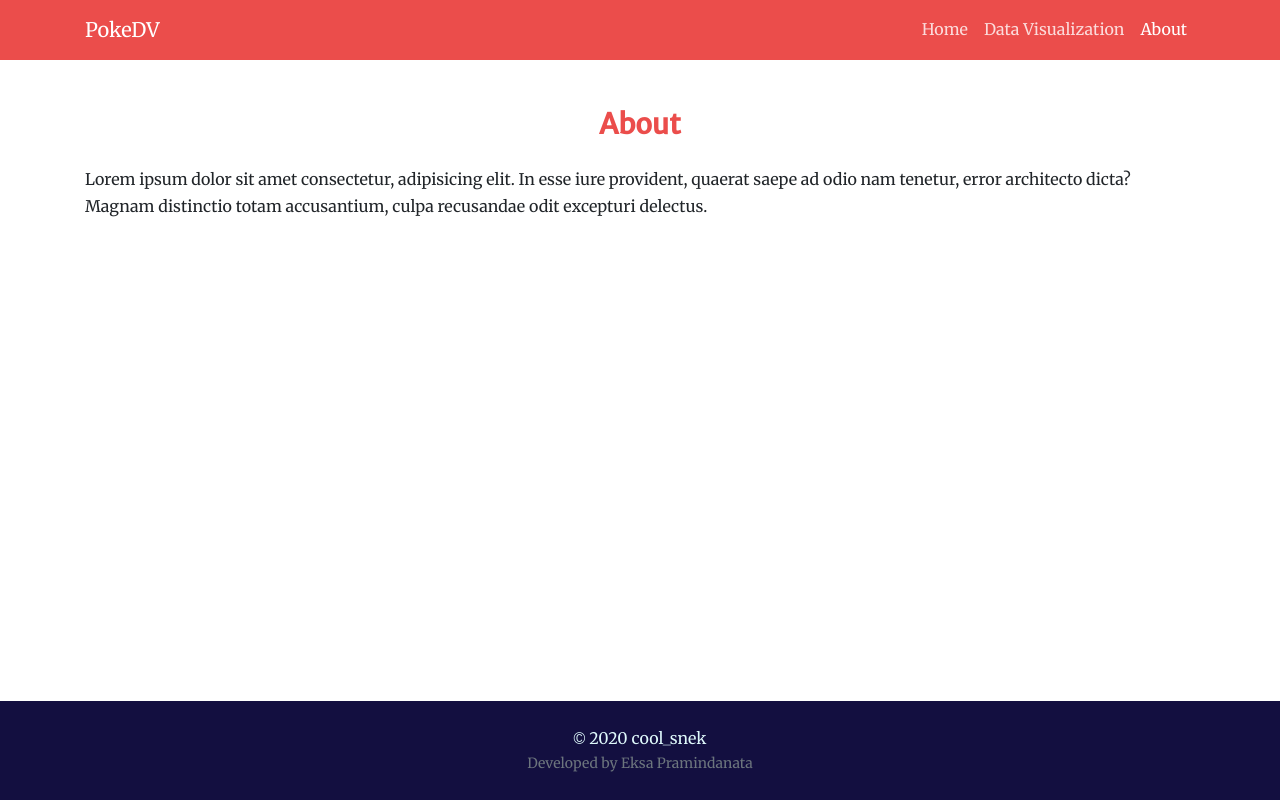
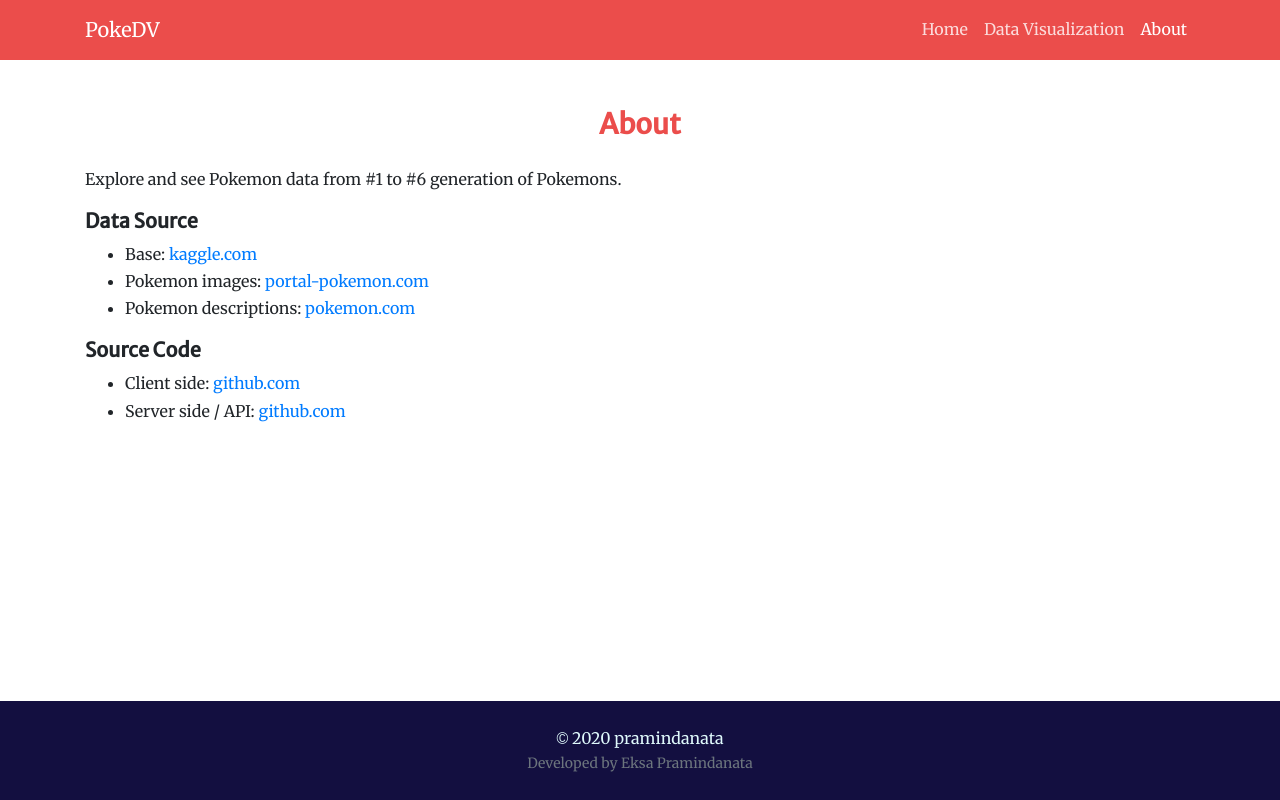
Before and after one commit to pramindanata/pokemon-dv-client, a Next.js app: page /about in a window 1280 px wide. Built offline with nearby package versions, Linux system fonts and the light colour scheme.

Commit message:
[p/about] done

```diff
--- a/src/components/shared/Footer/index.jsx
+++ b/src/components/shared/Footer/index.jsx
@@ -8,7 +8,7 @@ const Footer = () => {
     <footer className="bg-dark text-light">
       <Container className="text-center py-4">
         <div>
-          <span className={styles.copyright}>&copy;</span> {year} cool_snek
+          <span className={styles.copyright}>&copy;</span> {year} pramindanata
         </div>
         <div className="text-sm text-muted">
           Developed by <span>Eksa Pramindanata</span>
--- a/src/pages/about.jsx
+++ b/src/pages/about.jsx
@@ -15,11 +15,72 @@ const About = () => {
 
           <div>
             <p>
-              Lorem ipsum dolor sit amet consectetur, adipisicing elit. In esse
-              iure provident, quaerat saepe ad odio nam tenetur, error
-              architecto dicta? Magnam distinctio totam accusantium, culpa
-              recusandae odit excepturi delectus.
+              Explore and see Pokemon data from #1 to #6 generation of Pokemons.
             </p>
+
+            <div>
+              <h5>Data Source</h5>
+
+              <ul>
+                <li>
+                  Base:{' '}
+                  <a
+                    target="_blank"
+                    rel="noreferrer"
+                    href="https://www.kaggle.com/abcsds/pokemon"
+                  >
+                    kaggle.com
+                  </a>
+                </li>
+                <li>
+                  Pokemon images:{' '}
+                  <a
+                    target="_blank"
+                    rel="noreferrer"
+                    href="https://id.portal-pokemon.com/play/pokedex"
+                  >
+                    portal-pokemon.com
+                  </a>
+                </li>
+                <li>
+                  Pokemon descriptions:{' '}
+                  <a
+                    target="_blank"
+                    rel="noreferrer"
+                    href="https://www.pokemon.com/us/pokedex"
+                  >
+                    pokemon.com
+                  </a>
+                </li>
+              </ul>
+            </div>
+
+            <div>
+              <h5>Source Code</h5>
+
+              <ul>
+                <li>
+                  Client side:{' '}
+                  <a
+                    target="_blank"
+                    rel="noreferrer"
+                    href="https://github.com/pramindanata/pokemon-dv-client"
+                  >
+                    github.com
+                  </a>
+                </li>
+                <li>
+                  Server side / API:{' '}
+                  <a
+                    target="_blank"
+                    rel="noreferrer"
+                    href="https://github.com/pramindanata/pokemon-dv-server"
+                  >
+                    github.com
+                  </a>
+                </li>
+              </ul>
+            </div>
           </div>
         </Container>
       </Layout>
```
